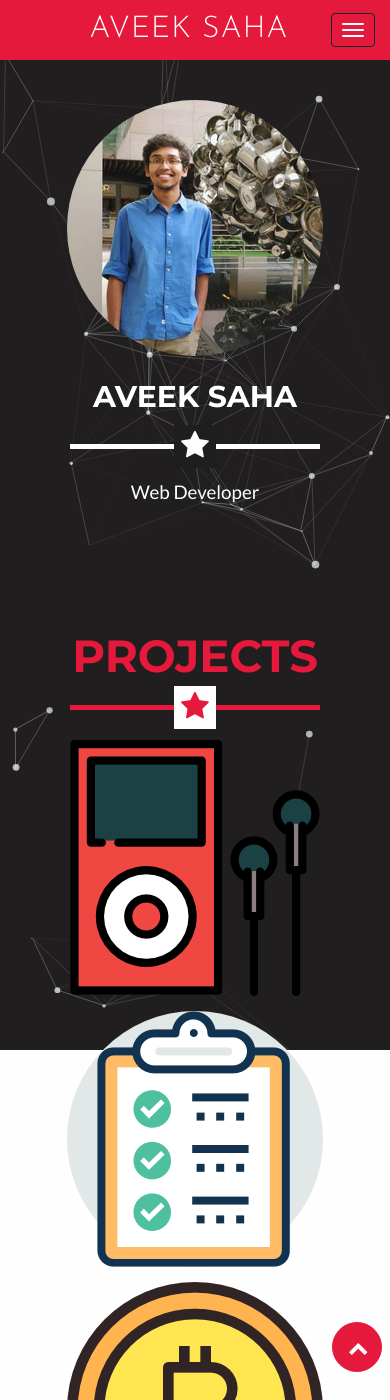
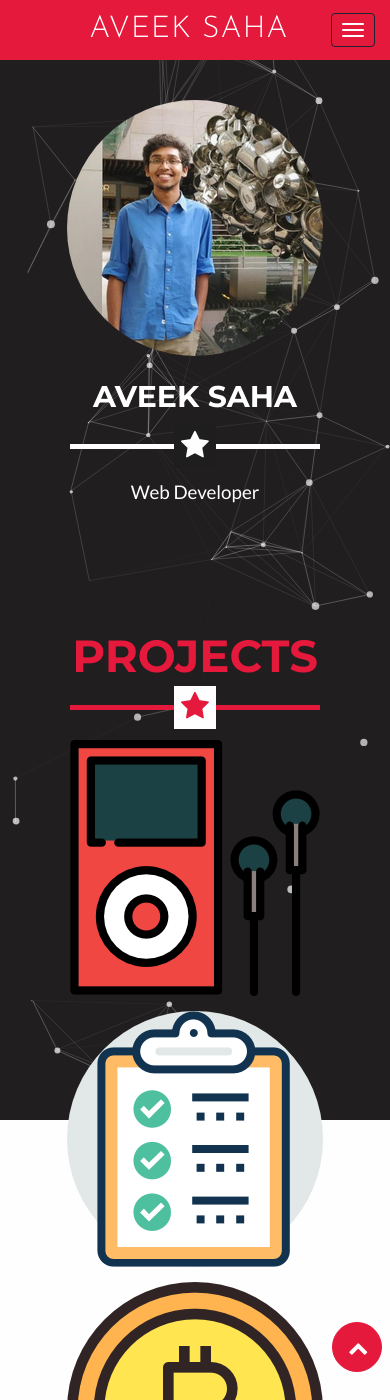
Before and after one commit to Aveek-Saha/Aveek-Saha.github.io, a Jekyll site: the page built from index.html, in a window 390 px wide and 1400 px high. Built offline with Jekyll 4.4.1, drawn with Linux system fonts in a browser that asks for light colours; some web fonts are replaced.

Commit message:
Update main.css

```diff
--- a/_includes/css/main.css
+++ b/_includes/css/main.css
@@ -224,7 +224,7 @@ canvas{
         visibility: hidden;
     }
     #particles-js{
-    width: 100%; height: 75%;
+    width: 100%; height: 80%;
     }
 }
 
```
